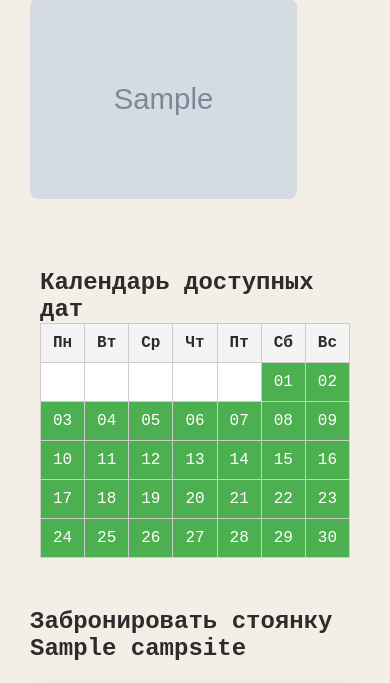
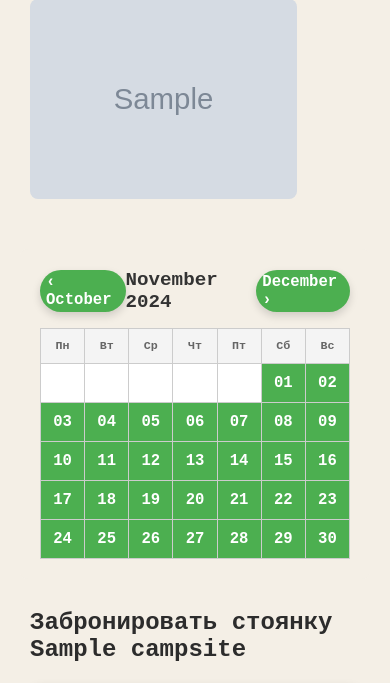
Before and after one commit to GlobalHarbloo/Glemping, a Django app: page /campsite/1/ in a window 390 px wide; the page is wider, and only the part inside the window is pictured. Shown: the part 452-1135 px from the top of that part. Run offline with Django 5.2, Linux system fonts and the light colour scheme; tables that the repository leaves empty hold one stand-in row (values such as "Sample post"); grey boxes marked "Sample" are stand-in pictures.

Commit message:
Рабочая версия, осталось сделать страницы о нас, услуги и карту

```diff
--- a/bookings/static/bookings/styles.css
+++ b/bookings/static/bookings/styles.css
@@ -426,6 +426,7 @@
 }
 
 /* Стили для календаря */
+/* Общий стиль страницы */
 .page-content {
     display: flex;
     height: calc(100vh - 60px);
@@ -435,29 +436,64 @@
 /* Контейнер с календарем */
 .calendar-container {
     position: fixed;
-    top: 200px;
+    top: 100px;
     left: 0;
-    width: 300px;
+    width: 340px;
     background-color: #f4efe6;
     padding: 20px;
     z-index: 1;
-    margin-bottom: 300px
+    margin-bottom: 300px;
+    box-shadow: 2px 2px 8px rgba(0, 0, 0, 0.1); /* Легкая тень */
+    border-radius: 8px; /* Закругленные углы */
 }
 
-/* Стили для правой части страницы (основного контента) */
-.right-content {
-    margin-left: 300px; /* Отступ для правой части от календаря */
-    padding: 20px;
-    width: calc(100% - 270px); /* Оставшееся пространство для контента, учитывая ширину календаря */
+/* Стили для заголовка календаря */
+.calendar-container h2 {
+    font-size: 1.4em;
+    margin-bottom: 15px;
+    text-align: center;
+    color: #333;
 }
 
-/* Стили для календаря */
+/* Стили для кнопок навигации */
+.calendar-navigation {
+    display: flex;
+    justify-content: space-between;
+    align-items: center;
+    margin-bottom: 15px;
+}
+
+/* Стили кнопок навигации */
+.calendar-navigation a {
+    text-decoration: none;
+    color: #ffffff;
+    background-color: #4CAF50;
+    padding: 8px 12px;
+    border-radius: 25px;
+    font-size: 1em;
+    font-weight: 600;
+    transition: background-color 0.3s, transform 0.2s;
+    box-shadow: 0px 4px 8px rgba(0, 0, 0, 0.15); /* Легкая тень */
+}
+
+.calendar-navigation a:hover {
+    background-color: #45a049;
+    transform: scale(1.05); /* Легкое увеличение при наведении */
+}
+
+.current-month {
+    font-size: 1.2em;
+    font-weight: 600;
+    color: #333;
+}
+/* Стили для таблицы календаря */
 table.calendar {
     width: 100%;
     border-collapse: collapse;
 }
 
-table.calendar th, table.calendar td {
+table.calendar th,
+table.calendar td {
     padding: 10px;
     text-align: center;
     border: 1px solid #ccc;
@@ -465,10 +501,14 @@
 
 table.calendar th {
     background-color: #f4f4f4;
+    font-weight: 600;
+    color: #666;
 }
 
 table.calendar td {
     background-color: #ffffff;
+    transition: background-color 0.3s;
+    font-size: 1em;
 }
 
 table.calendar td.booked {
@@ -483,43 +523,66 @@
 
 table.calendar td:hover {
     background-color: #e2e2e2;
+    cursor: pointer;
+}
+
+/* Стили для чисел дней */
+.day-number {
+    font-weight: bold;
+    font-size: 1.2em;
+}
+
+/* Правый контент */
+.right-content {
+    margin-left: 320px;
+    padding: 20px;
+    width: calc(100% - 320px);
 }
 
 /* Адаптивность для мобильных устройств */
-/* Адаптивность для мобильных устройств */
 @media screen and (max-width: 768px) {
-    /* Убираем разделение на правую и левую части */
     .page-content {
-        flex-direction: column; /* Элементы располагаются друг под другом */
+        flex-direction: column;
     }
 
     .calendar-container {
-        position: static; /* Календарь становится относительным и не перекрывает контент */
-        width: 100%; /* Ширина календаря на всю ширину экрана */
-        height: auto; /* Высота будет по содержимому */
-        margin-bottom: 20px; /* Отступ снизу */
-        border-right: none; /* Убираем правую границу, если есть */
+        position: static;
+        width: 100%;
+        height: auto;
+        margin-bottom: 20px;
         z-index: 0;
+        box-shadow: none;
     }
 
-    /* Основной контент */
     .right-content {
-        margin-left: 0; /* Убираем отступ слева, так как календарь будет сверху */
-        padding: 10px; /* Уменьшаем отступы для мобильных устройств */
-        width: 100%; /* Ширина контента на всю ширину экрана */
+        margin-left: 0;
+        padding: 10px;
+        width: 100%;
     }
 
-    .gallery img {
-        max-width: 100%; /* Изображения занимают всю ширину родительского блока */
-        height: auto; /* Высота подстраивается пропорционально ширине */
+    .calendar-container h2 {
+        font-size: 5vw;
     }
 
-    /* Кнопки и поля формы на всю ширину */
+    .calendar-navigation a {
+        font-size: 4vw;
+        padding: 3px 6px;
+    }
+
+    table.calendar th,
+    table.calendar td {
+        font-size: 3vw;
+    }
+
+    .day-number {
+        font-size: 4vw;
+    }
+
     .booking-form input[type="text"],
     .booking-form input[type="email"],
     .booking-form input[type="date"],
     .booking-form button {
-        width: 100%; /* Поля и кнопки занимают всю ширину */
-        font-size: 4vw; /* Текст кнопок адаптируется под экран */
+        width: 100%;
+        font-size: 4vw;
     }
 }
--- a/bookings/templates/bookings/campsite_detail.html
+++ b/bookings/templates/bookings/campsite_detail.html
@@ -46,11 +46,25 @@
                 {% endfor %}
             </div>
             </div>
+            <div class="calendar-container">
+            <div class="calendar-navigation">
+                <!-- <a href="{% url 'campsite_detail' campsite.id prev_month_2.year prev_month_2.month %}">
+                    &laquo; {{ prev_month_2.name }} -->
+                </a>
+                <a href="{% url 'campsite_detail' campsite.id prev_month_1.year prev_month_1.month %}">
+                    &lsaquo; {{ prev_month_1.name }}
+                </a>
+                <span class="current-month">{{ current_month_name }} {{ year }}</span>
+                <a href="{% url 'campsite_detail' campsite.id next_month_1.year next_month_1.month %}">
+                    {{ next_month_1.name }} &rsaquo;
+                </a>
+                <!-- <a href="{% url 'campsite_detail' campsite.id next_month_2.year next_month_2.month %}">
+                    {{ next_month_2.name }} &raquo; -->
+                </a>
+            </div>
 
-            <div class="calendar-container">
-                     <!-- Календарь -->
-                 <h2>Календарь доступных дат</h2>
-                 <table class="calendar">
+
+                <table class="calendar">
                     <thead>
                         <tr>
                             <th>Пн</th>
@@ -67,9 +81,9 @@
                             <tr>
                                 {% for day in week %}
                                     {% if day %}
-                                    <td class="{% if day in booked_dates %}booked{% else %}available{% endif %}">
-                                        <span class="day-number">{{ day|slice:"8:10" }}</span>
-                                    </td>
+                                        <td class="{% if day in booked_dates %}booked{% else %}available{% endif %}">
+                                            <span class="day-number">{{ day|slice:"8:10" }}</span>
+                                        </td>
                                     {% else %}
                                         <td></td>
                                     {% endif %}
@@ -78,13 +92,8 @@
                         {% endfor %}
                     </tbody>
                 </table>
+            </div>
 
-                <script>
-                    const dayNumber = fullDate.slice(8, 10);
-                </script>
-
-
-                </div>
 
 
             <div class="right-content">
--- a/bookings/urls.py
+++ b/bookings/urls.py
@@ -11,6 +11,7 @@
     path('about-us/', views.about_us, name='about_us'),
     path('contact/', views.contact, name='contact'),
     path('services/', views.services, name='services'),
+    path('campsite/<int:campsite_id>/<int:year>/<int:month>/', views.campsite_detail, name='campsite_detail'),
 
 ]
 if settings.DEBUG:
--- a/bookings/views.py
+++ b/bookings/views.py
@@ -49,8 +49,15 @@
 from .models import Campsite, Booking
 import calendar
 
-def campsite_detail(request, campsite_id):
+def campsite_detail(request, campsite_id, year=None, month=None):
     """Подробная информация о стоянке, включая доступные даты."""
+
+    # Устанавливаем текущую дату, если год и месяц не переданы
+    today = date.today()
+    year = year or today.year
+    month = month or today.month
+
+    # Получаем информацию о стоянке
     campsite = get_object_or_404(Campsite, id=campsite_id)
 
     # Получаем бронирования для данной стоянки
@@ -58,43 +65,51 @@
 
     # Преобразуем все даты бронирований в список забронированных дат
     booked_dates = [
-        (booking.start_date + timedelta(days=i)).isoformat()[:10]  # Получаем все дни между start_date и end_date
+        (booking.start_date + timedelta(days=i)).isoformat()[:10]
         for booking in bookings
         for i in range((booking.end_date - booking.start_date).days + 1)
     ]
+    booked_dates = set(booked_dates)  # Преобразуем в set для быстрого поиска
 
-    # Отладка:
-    print("Забронированные даты:", booked_dates)
-
-    # Текущая дата
-    today = date.today()
-    year = today.year
-    month = today.month
-
-    # Получаем календарь для текущего месяца
+    # Генерация календаря для указанного месяца и года
     cal = calendar.Calendar(firstweekday=6)  # Начинаем с воскресенья
     month_days = cal.monthdayscalendar(year, month)
 
-    # Отладка:
-    print("Дни месяца:", month_days)
-
-    # Преобразуем список забронированных дат в set для быстрого поиска
-    booked_dates = set(booked_dates)
-
-    # Создаем список полных дат для каждого дня месяца
+    # Формируем полный список дат для месяца (YYYY-MM-DD или 0)
     month_days_all = [
         [(datetime(year, month, day).strftime('%Y-%m-%d') if day > 0 else 0) for day in week]
         for week in month_days
     ]
 
-    # Теперь передаем данные в шаблон
+    # Функция для вычисления нового года и месяца и получения названия месяца
+    def adjust_month(year, month, delta):
+        """Утилита для вычисления нового года и месяца при переходе на delta месяцев вперед или назад"""
+        new_month = (month - 1 + delta) % 12 + 1
+        new_year = year + (month - 1 + delta) // 12
+        return new_year, new_month, calendar.month_name[new_month]
+
+    # Вычисляем данные для кнопок навигации на два месяца назад и два месяца вперед
+    prev_month_1_year, prev_month_1, prev_month_1_name = adjust_month(year, month, -1)
+    prev_month_2_year, prev_month_2, prev_month_2_name = adjust_month(year, month, -2)
+    next_month_1_year, next_month_1, next_month_1_name = adjust_month(year, month, 1)
+    next_month_2_year, next_month_2, next_month_2_name = adjust_month(year, month, 2)
+
+    # Название текущего месяца
+    current_month_name = calendar.month_name[month]
+
+    # Передаем данные в шаблон
     context = {
         'campsite': campsite,
-        'booked_dates': booked_dates,  # Список занятых дат
-        'month_days': month_days,  # Список дней месяца (только числа)
-        'month_days_all': month_days_all,  # Список полных дат
-        'month': month,  # Текущий месяц
-        'year': year,  # Текущий год
+        'booked_dates': booked_dates,
+        'month_days': month_days,
+        'month_days_all': month_days_all,
+        'month': month,
+        'year': year,
+        'current_month_name': current_month_name,
+        'prev_month_1': {'year': prev_month_1_year, 'month': prev_month_1, 'name': prev_month_1_name},
+        'prev_month_2': {'year': prev_month_2_year, 'month': prev_month_2, 'name': prev_month_2_name},
+        'next_month_1': {'year': next_month_1_year, 'month': next_month_1, 'name': next_month_1_name},
+        'next_month_2': {'year': next_month_2_year, 'month': next_month_2, 'name': next_month_2_name},
     }
 
     return render(request, 'bookings/campsite_detail.html', context)
```
Also changed, not shown: 1 other file.
